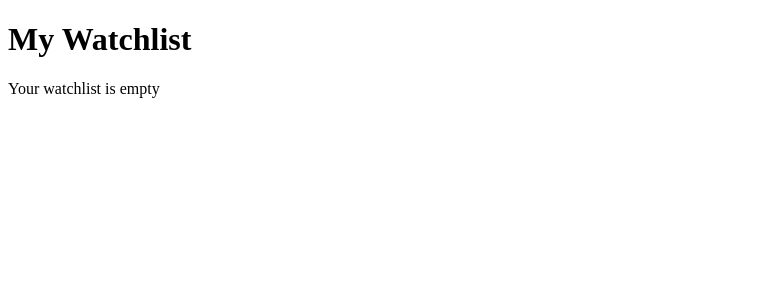
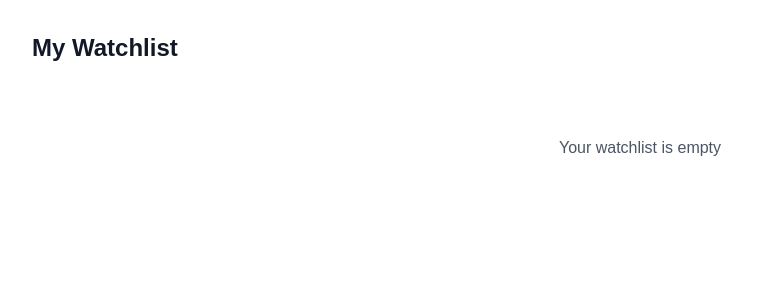
Before and after one commit to WycliffeAlphus/movie-shop, a SvelteKit app: page /watchlist in a window 1280 px wide. Shown: the top 300 px of the page, without its empty margins (0-776 px from the left). Built offline with nearby package versions, Linux system fonts and the light colour scheme.

Commit message:
feat:link the css to the whole app

```diff
--- /dev/null
+++ b/src/routes/+layout.svelte
@@ -0,0 +1,14 @@
+<script>
+    import '../app.css';
+</script>
+
+<slot />
+
+<style>
+
+    :global(html, body) {
+        margin: 0;
+        padding: 0;
+        height: 100%;
+    }
+</style>
```
